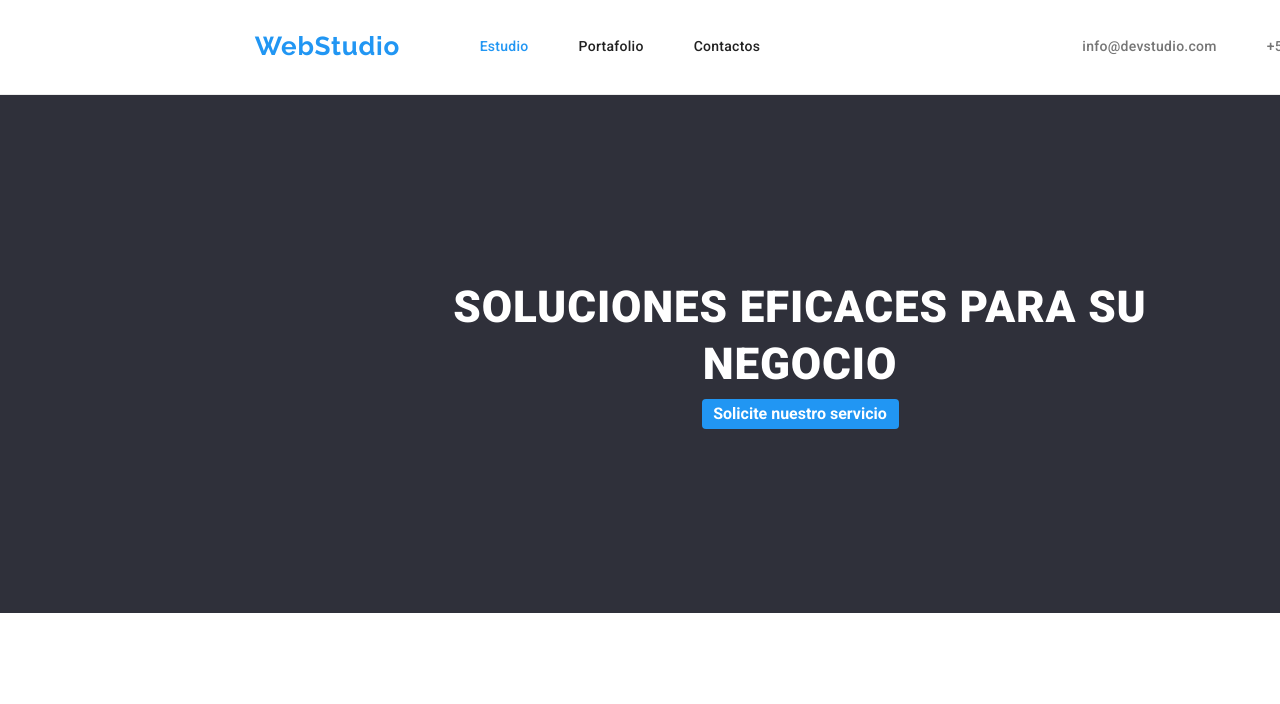
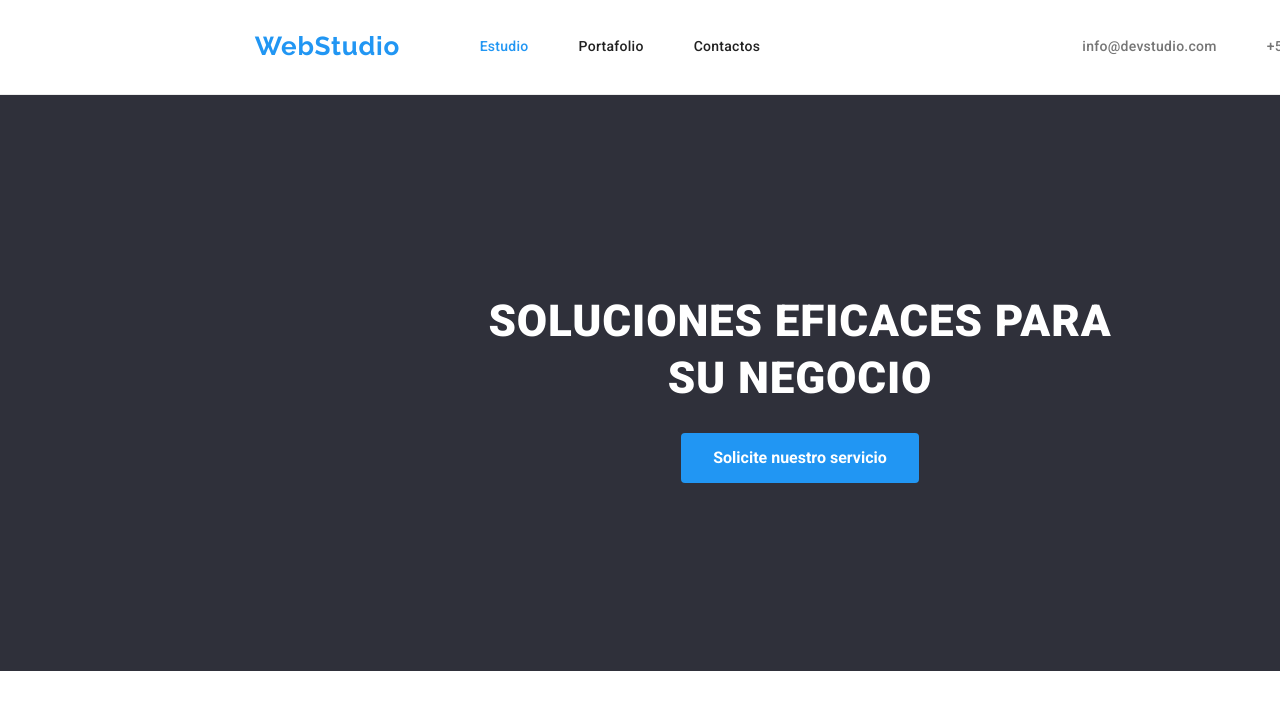
Before and after one commit to Pugli87/-goit-markup-hw-03, a plain HTML site: page index.html in a window 1280 px wide. Shown: the top 704 px of the page. Drawn offline with nearby package versions, Linux system fonts and the light colour scheme.

Commit message:
seccion titulo terminada

```diff
--- a/css/Styles.css
+++ b/css/Styles.css
@@ -97,18 +97,21 @@ ul{
     flex-direction: column;
     justify-content: center;
     align-items: center;
-    padding-top: 90px;
-    padding-bottom: 90px;
+    padding-top: 94px;
+    padding-bottom: 94px;
 }
 
 .main-title .page-title{
+    display: block;
     width: 696px;
     height: 120px;
+    margin-bottom: 30px;
 }
 .main-title .button-index{
     display: block;
-    width: 197px;
-    height: 30px;
+    padding: 10px 32px;
+    /* width: 261px; */
+    /* height: 50px; */
 }
 
 
@@ -195,6 +198,7 @@ ul{
     font-size: 44px;
     line-height: 1.3;
     text-transform: uppercase;
+    padding: 10px 32px;
 }
 
 .button-index {
```
